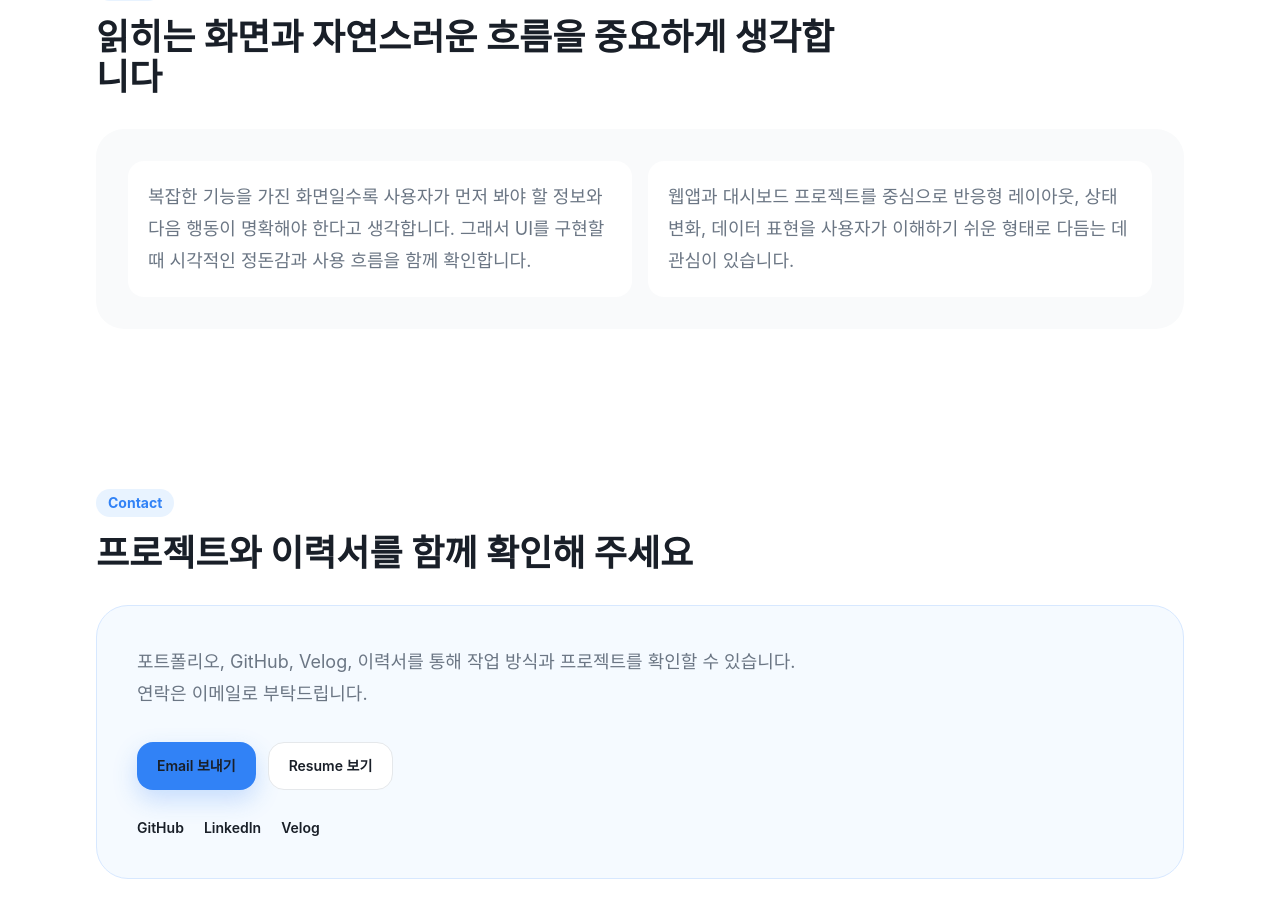
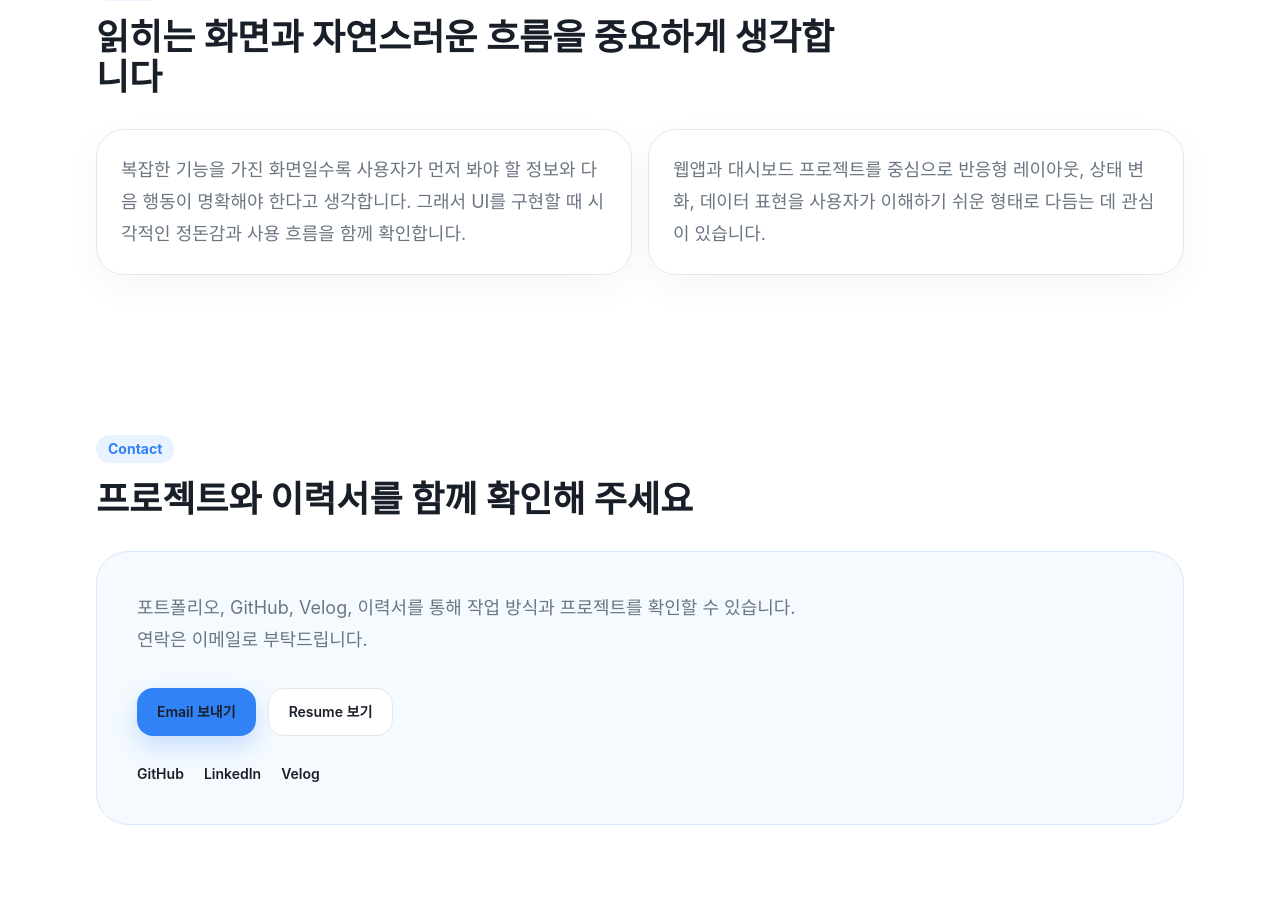
Before and after one commit to sungtaegyeong/portfolio, a Next.js app: page / in a window 1280 px wide. Shown: the part 2946-3863 px from the top of the page. Built offline with nearby package versions, Linux system fonts and the light colour scheme.

Commit message:
style: simplify about section cards

```diff
--- a/src/components/sections/AboutSection.tsx
+++ b/src/components/sections/AboutSection.tsx
@@ -7,13 +7,13 @@ export function AboutSection() {
       eyebrow="About"
       title="읽히는 화면과 자연스러운 흐름을 중요하게 생각합니다"
     >
-      <div className="grid gap-4 rounded-[28px] bg-[var(--surface)] p-5 text-lg leading-8 text-[var(--muted)] md:grid-cols-[1fr_1fr] md:p-8">
-        <p className="rounded-2xl bg-white p-5">
+      <div className="grid gap-4 text-lg leading-8 text-[var(--muted)] md:grid-cols-[1fr_1fr]">
+        <p className="rounded-[28px] border border-[var(--border)] bg-white p-6 shadow-[0_12px_36px_rgba(25,31,40,0.04)]">
           복잡한 기능을 가진 화면일수록 사용자가 먼저 봐야 할 정보와 다음 행동이 명확해야
           한다고 생각합니다. 그래서 UI를 구현할 때 시각적인 정돈감과 사용 흐름을 함께
           확인합니다.
         </p>
-        <p className="rounded-2xl bg-white p-5">
+        <p className="rounded-[28px] border border-[var(--border)] bg-white p-6 shadow-[0_12px_36px_rgba(25,31,40,0.04)]">
           웹앱과 대시보드 프로젝트를 중심으로 반응형 레이아웃, 상태 변화, 데이터 표현을
           사용자가 이해하기 쉬운 형태로 다듬는 데 관심이 있습니다.
         </p>
```
